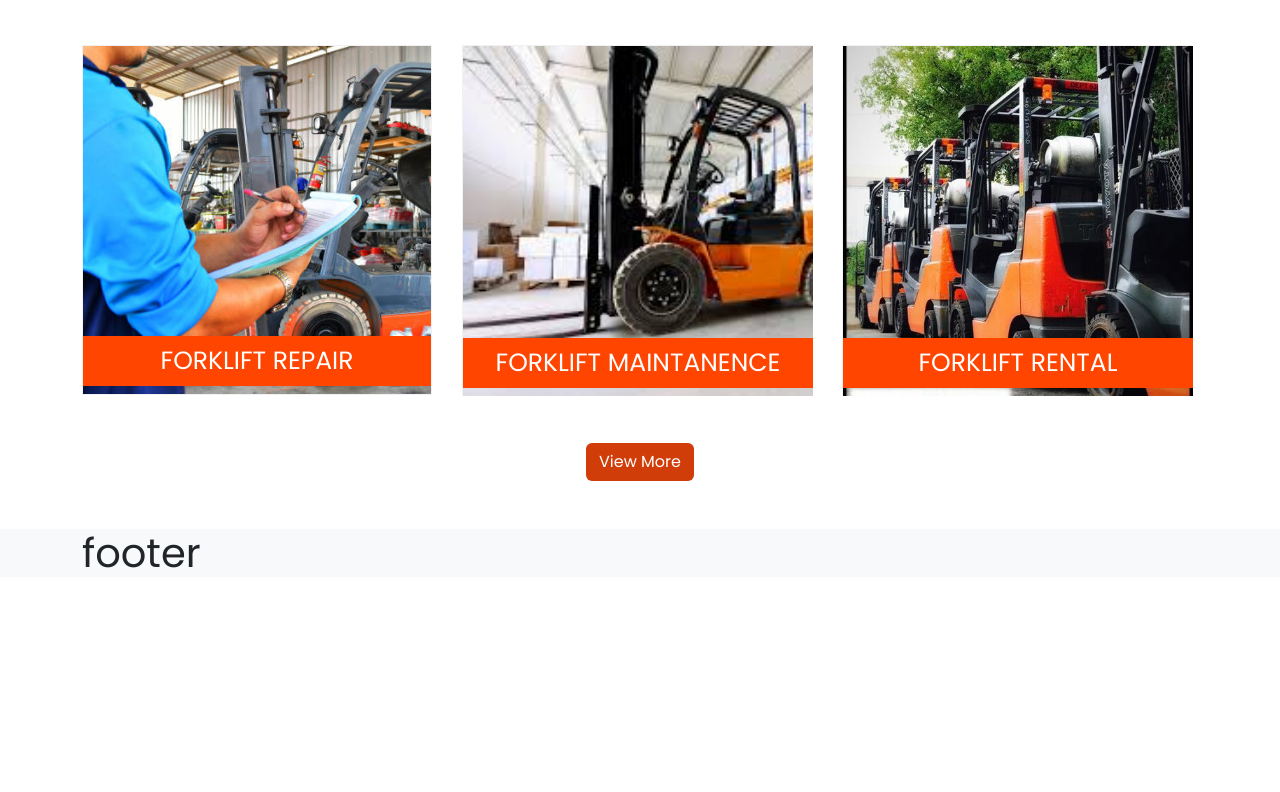
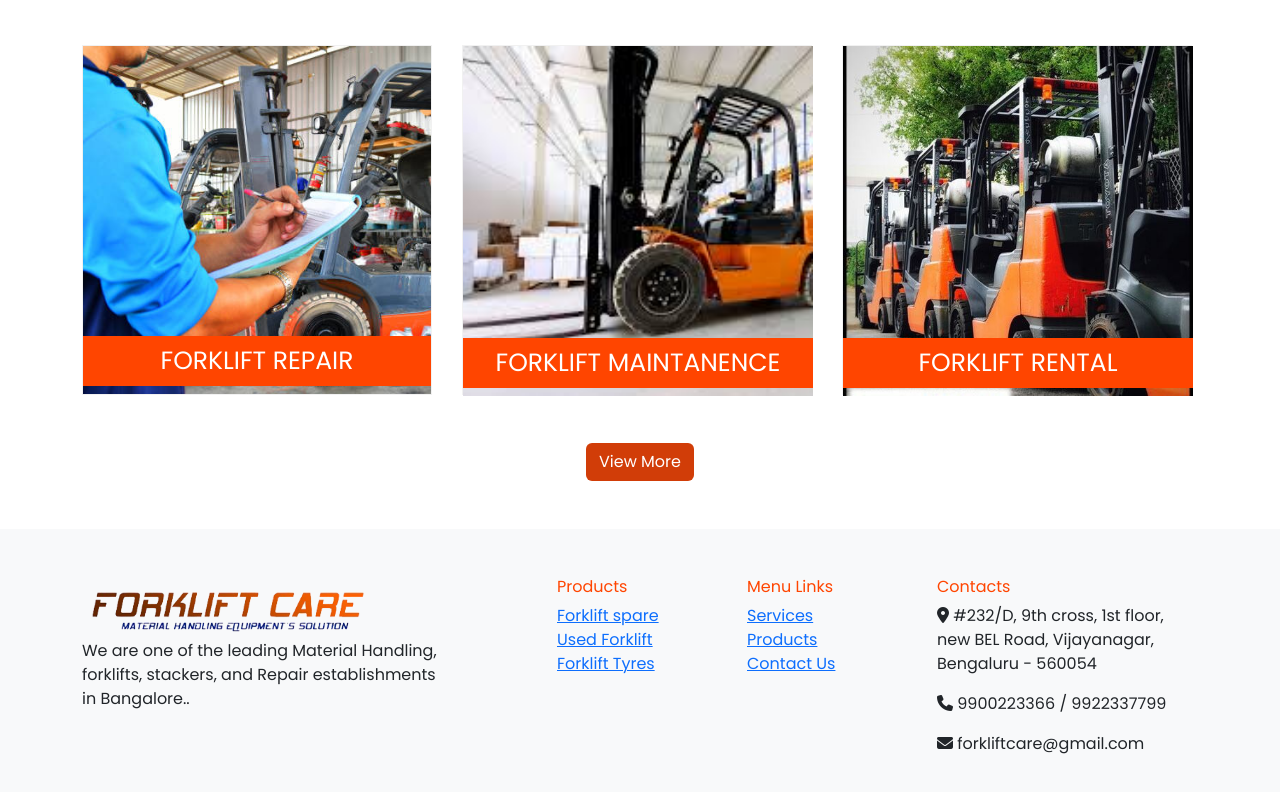
Before and after one commit to mahi5025/froklift, a plain HTML site: page index.html in a window 1280 px wide. Shown: the part 1857-2649 px from the top of the page. Before the commit the page ends 2442 px from the top, so only its background shows below. Drawn offline with nearby package versions, Linux system fonts and the light colour scheme.

Commit message:
Add files via upload

```diff
--- a/index.html
+++ b/index.html
@@ -218,8 +218,45 @@ Innovative Forklifts Engineering and services provides trouble free and the best
 
       <footer>
         <div class="container-fluid footer bg-light">
-         <div class="container">
-          <h1>footer</h1>
+         <div class="container py-5">
+          <div class="row">
+            <div class="col-md-4">
+              <img src="./images/loho.png" alt="" width="80%">
+            <p>We are one of the leading Material Handling, forklifts, stackers, and Repair establishments in Bangalore..</p>
+            </div>
+            <div class="col-md-1">
+
+            </div>
+
+            <div class="col-md-2">
+              <h6 style="color:orangered" >Products</h6>
+              <a href="">Forklift spare</a><br/>
+              <a href="">Used Forklift</a><br/>
+              <a href="">Forklift Tyres</a>
+            </div>
+
+            <div class="col-md-2">
+              <h6 style="color:orangered" >Menu Links</h6>
+              <a href="">Services</a><br/>
+              <a href="">Products</a><br/>
+              <a href="">Contact Us</a>
+            </div>
+
+            <div class="col-md-3">
+              <h6 style="color:orangered" >Contacts</h6>
+              <p><i class="fa-solid fa-location-dot"></i>
+              #232/D, 9th cross, 1st floor,
+new BEL Road, Vijayanagar,
+Bengaluru - 560054
+              </p>
+              <p><i class="fa-solid fa-phone"></i>
+              <span>9900223366</span> /
+              <span>9922337799</span>
+              </p>
+              <p><i class="fa-solid fa-envelope"></i>
+              forkliftcare@gmail.com</p>
+            </div>
+          </div>
          </div>
         </div>
       </footer>
```
